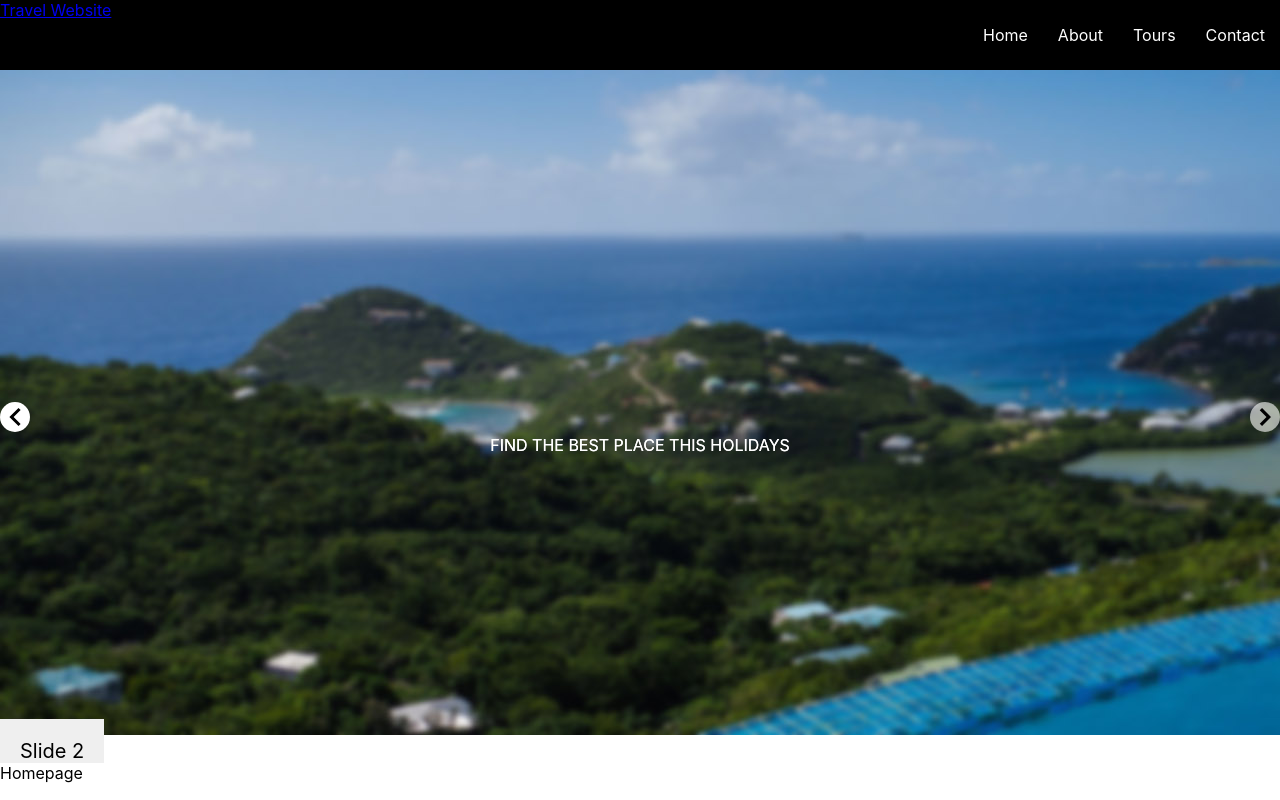
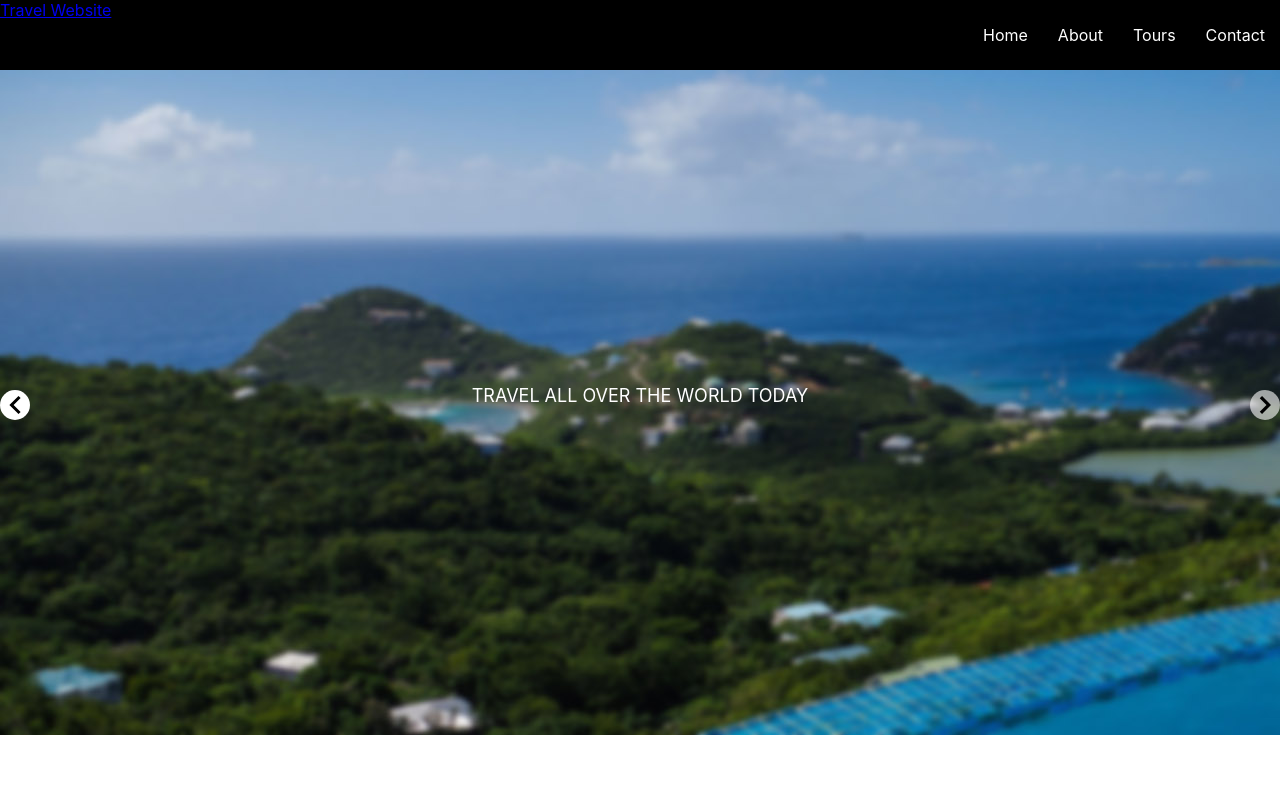
Before and after one commit to AntCon97/travel, a React (Create React App) app: page / in a window 1280 px wide. Both pictures are taken after a click on the button 15 px from the left and 416 px from the top of the page. Built offline with nearby package versions, Linux system fonts and the light colour scheme.

Commit message:
fixed slideshow added state to homepage

```diff
--- a/src/component/slideshow/slideshow.jsx
+++ b/src/component/slideshow/slideshow.jsx
@@ -1,5 +1,5 @@
 import React from 'react';
-import { Slide } from 'react-slideshow-image';
+import { Fade } from 'react-slideshow-image';
 import 'react-slideshow-image/dist/styles.css';
 import './slideshow.styles.scss';
 import pic1 from './../../assets/banner-1.jpg';
@@ -9,21 +9,21 @@ import pic3 from './../../assets/banner-3.jpg';
 const Slideshow = () => {
   return (
     <div>
-      <Slide easing='ease'>
+      <Fade>
         <div className='each-slide'>
           <img src={pic1} alt='pic1' />
-          <div className='imgcent'>FIND THE BEST PLACE THIS HOLIDAYS</div>
+          <div className='imgcent1'>FIND THE BEST PLACE FOR YOUR HOLIDAYS</div>
         </div>
         <div className='each-slide'>
-          <img src={pic2} alt='pic1' />
+          <img src={pic2} alt='pic2' />
 
-          <span>Slide 2</span>
+          <div className='imgcent2'>TRAVEL ALL OVER THE WORLD TODAY</div>
         </div>
         <div className='each-slide'>
           <img src={pic3} alt='pic3' />
-          <span>Slide 3</span>
+          <div className='imgcent3'>WIDEN YOUR HORIZONS NOW</div>
         </div>
-      </Slide>
+      </Fade>
     </div>
   );
 };
--- a/src/component/slideshow/slideshow.styles.scss
+++ b/src/component/slideshow/slideshow.styles.scss
@@ -13,10 +13,29 @@
   text-align: center;
 }
 
-.imgcent {
+.imgcent1 {
   position: absolute;
-  top: 200px;
-  left: 0;
+  top: 150px;
   width: 100%;
+  text-align: center;
+  font-size: 18px;
+  color: black;
+}
+
+.imgcent2 {
+  position: absolute;
+  top: 150px;
+  width: 100%;
+  text-align: center;
+  font-size: 18px;
   color: white;
 }
+
+.imgcent3 {
+  position: absolute;
+  top: 150px;
+  width: 100%;
+  text-align: center;
+  font-size: 18px;
+  color: black;
+}
--- a/src/pages/home/homepage.jsx
+++ b/src/pages/home/homepage.jsx
@@ -1,12 +1,23 @@
 import React from 'react';
 import Slideshow from './../../component/slideshow/slideshow';
 
-const HomePage = () => (
-  <div>
-    <Slideshow />
+class HomePage extends React.Component {
+  constructor() {
+    super();
+    this.state = {
+      card1: false,
+      card2: false,
+      card3: false,
+    };
+  }
 
-    <span>Homepage</span>
-  </div>
-);
+  render() {
+    return (
+      <div>
+        <Slideshow />
+      </div>
+    );
+  }
+}
 
 export default HomePage;
```
